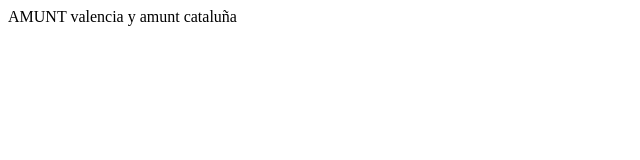
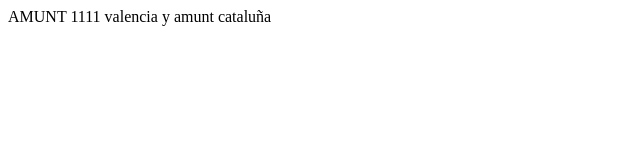
Before and after one commit to pedrorbarbeito/example, a plain HTML site: page index.html in a window 1280 px wide. Shown: the full height of the page, 0-640 px from the left. Drawn offline with Linux system fonts and the light colour scheme.

```diff
--- a/index.html
+++ b/index.html
@@ -7,6 +7,6 @@
     </title>
 </head>
 <body>
-    AMUNT valencia y amunt cataluña
+    AMUNT 1111 valencia y amunt cataluña
 </body>
 </html>
```
